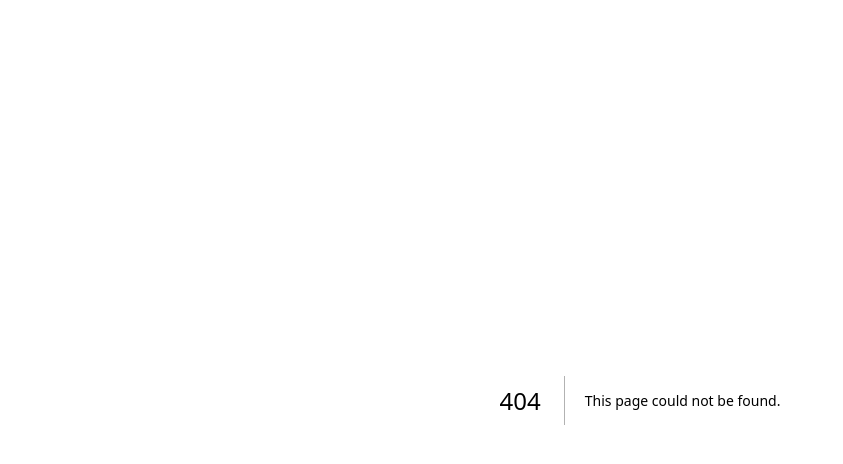
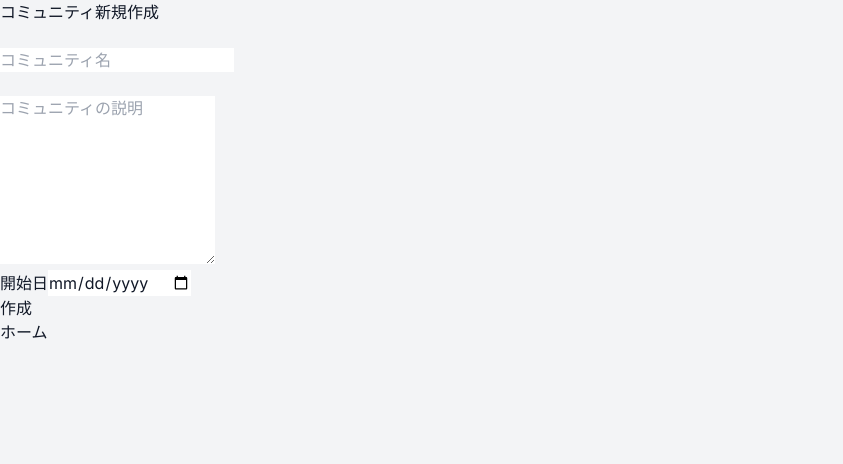
Before and after one commit to vyuma/GitHubBattle, a Next.js app in the folder front/: page /community-create in a window 1280 px wide. Before the commit this address had no page. Shown: the top 464 px of the page, without its empty margins (0-843 px from the left). Built offline with nearby package versions, Linux system fonts and the light colour scheme.

Commit message:
コミュニティ作成ページ基礎

```diff
--- /dev/null
+++ b/front/src/app/community-create/page.tsx
@@ -0,0 +1,83 @@
+"use client";
+
+import { useState, useEffect } from "react";
+import { useRouter } from "next/navigation";
+import Link from 'next/link';
+import { createClientComponentClient } from '@supabase/auth-helpers-nextjs'
+import { createCommunity } from "@/service/supabase/updates/createCommunity";
+
+const CreateCommunity = () => {
+    const [communityName, setCommunityName] = useState<string>("");
+    const [description, setDescription] = useState<string>("");
+    const [startDate, setStartDate] = useState<string>("");
+
+    const router = useRouter();
+
+
+    const handleCreate = async (e: React.FormEvent): Promise<void> => {
+        e.preventDefault();
+
+
+        try {
+            await createCommunity(communityName, description, new Date(startDate));
+            alert('コミュニティ作成');
+            //router.push("/community");
+        } catch (error) {
+            alert('予期しないエラー');
+        }
+    };
+
+    return (
+        <div>
+            <h1>コミュニティ新規作成</h1>
+
+            <form onSubmit={handleCreate}>
+
+                <br></br>
+                <input
+                    id="communityName"
+                    type="text"
+                    placeholder="コミュニティ名"
+                    value={communityName}
+                    onChange={(e) => setCommunityName(e.target.value)}
+                    required
+                />
+                <br />
+                <br />
+
+                <textarea
+                    id="description"
+                    rows={7}
+                    placeholder="コミュニティの説明"
+                    value={description}
+                    onChange={(e) => setDescription(e.target.value)}
+                    required
+                ></textarea>
+
+
+                <div>
+                    <label htmlFor="startDate">開始日</label>
+                    <input
+                        id="startDate"
+                        type="date"
+                        value={startDate}
+                        onChange={(e) => setStartDate(e.target.value)}
+                        required
+                    />
+                </div>
+
+                <button
+                    type="submit"
+                >
+                    作成
+                </button>
+            </form>
+
+            <div>
+                <Link href="/" >ホーム</Link>
+            </div>
+        </div>
+    );
+};
+
+export default CreateCommunity;
--- a/front/src/app/create/page.tsx
+++ /dev/null
@@ -1,73 +0,0 @@
-"use client";
-
-import { useState } from "react";
-import { useRouter } from "next/navigation";
-import Link from 'next/link';
-
-const CreateCommunity: React.FC = () => {
-    const [communityName, setCommunityName] = useState("");  // 型もつけよう
-    const [description, setDescription] = useState("");  // 型もつけよう
-    const router = useRouter(); // 型もつけよう
-
-    const handleCreate = async (e: React.FormEvent): Promise<void> => {
-        e.preventDefault();
-
-        // ここでコミュニティ作成処理を実行
-        // 例: APIを呼び出してコミュニティを作成する
-        try {
-            // 仮のコミュニティ作成処理（実際にはAPIコールなどを行う）
-            const response = await fetch("/create", {
-                method: "POST",
-                headers: {
-                    "Content-Type": "application/json",
-                    // authorization: `Bearer ${localStorage.getItem("token")}`, // トークンを送信する場合。不要か？
-                },
-                body: JSON.stringify({ communityName, description }),
-            });
-
-            if (response.ok) {
-                // コミュニティ作成成功時、/communityページに遷移
-                router.push("/community");
-            } else {
-                // エラー処理
-                console.error("Create community failed");
-            }
-        } catch (error) {
-            console.error("An error occurred", error);
-        }
-    };
-
-    return (
-        <div>
-            <h1>コミュニティ新規作成</h1>
-
-            <form onSubmit={handleCreate}>
-                <input
-                    type="text"
-                    placeholder="コミュニティ名"
-                    value={communityName}
-                    onChange={(e) => setCommunityName(e.target.value)}
-                    required />
-                <br />
-                <br />
-
-                <textarea
-                    rows={7}
-                    cols={30}
-                    placeholder="コミュニティの説明"
-                    value={description}
-                    onChange={(e) => setDescription(e.target.value)}
-                    required
-                ></textarea>
-                <br />
-                <br />
-
-                <button type="submit">作成</button>
-            </form>
-
-            <Link href="/">ホーム</Link>
-        </div>
-    );
-};
-
-export default CreateCommunity;
```
